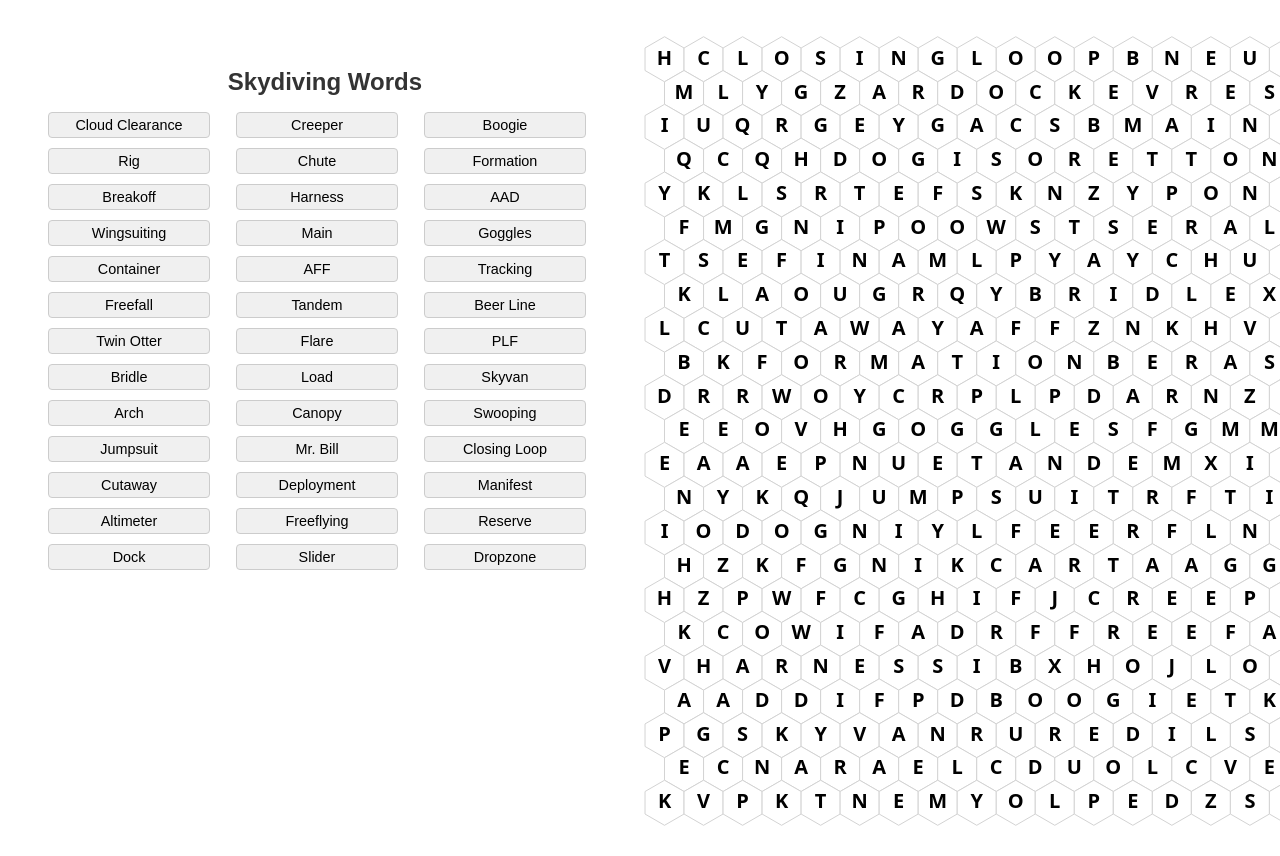
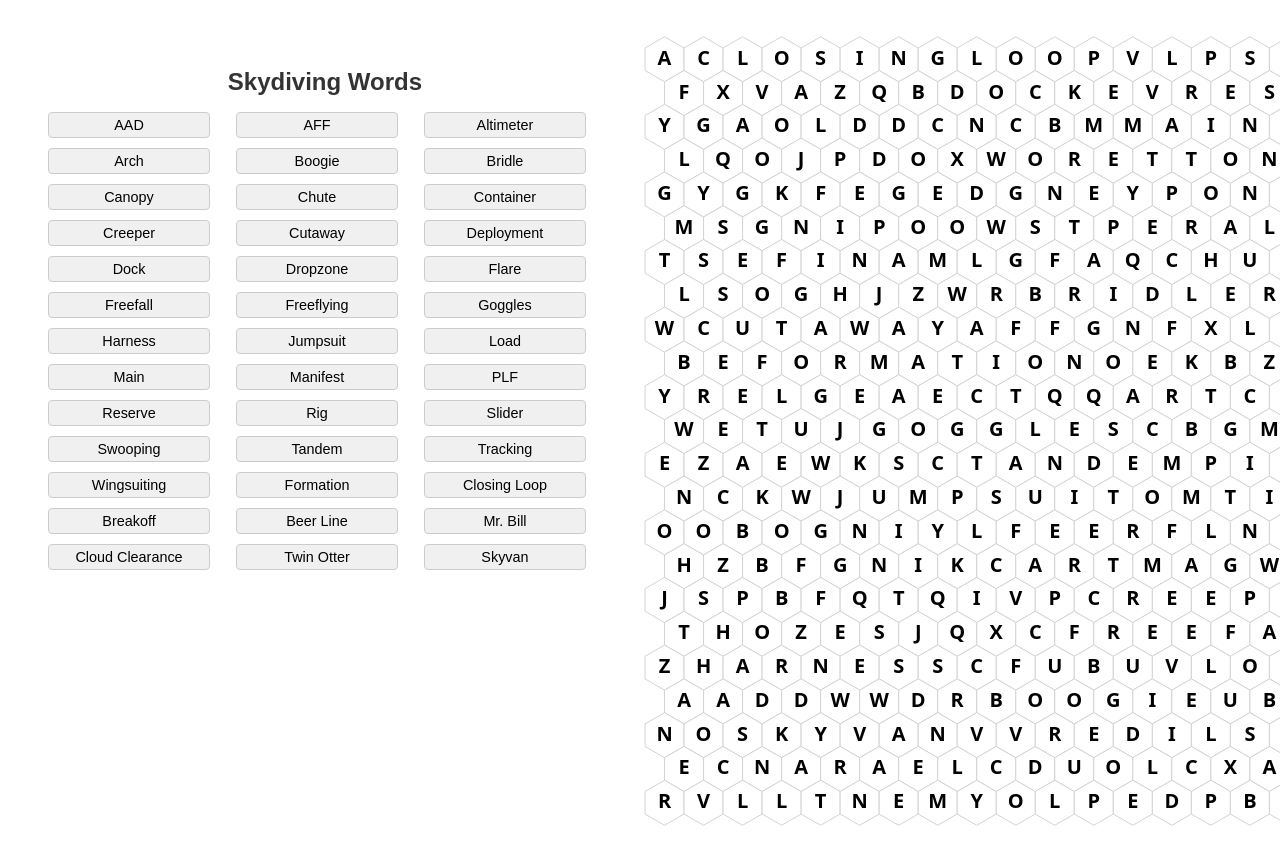
Before and after one commit to dopplerreflect/wordsearch, a SvelteKit app: page / in a window 1280 px wide. Shown: the top 856 px of the page. Built offline with nearby package versions, Linux system fonts and the light colour scheme.

Commit message:
use derived in appropriate places

```diff
--- a/src/routes/+page.svelte
+++ b/src/routes/+page.svelte
@@ -5,16 +5,16 @@
   import HexGrid from '$lib/HexGrid.svelte';
   import { placeWords, type HexGridData, type WordPlacementData } from '$lib/wordPlacement';
 
-  let selectedWordList: 'skydiving' | 'transformers' = 'skydiving';
+  let selectedWordList = $state('skydiving');
 
-  let currentWords = $state(selectedWordList === 'skydiving' ? skydivingWords : transformersWords);
+  let currentWords = $derived(selectedWordList === 'skydiving' ? skydivingWords : transformersWords);
 
   const rows = 23;
   const cols = 20;
-  let { hexGridData, wordPlacementData } = $state(placeWords(currentWords, rows, cols));
+  let { hexGridData, wordPlacementData } = $derived(placeWords(currentWords, rows, cols));
 
-  let hoveredWord: string | null = null;
-  let highlightAll: boolean = false;
+  let hoveredWord: string | null = $state(null);
+  let highlightAll: boolean = $state(false);
 
   function handleMouseEnter(word: string) {
     hoveredWord = word.toUpperCase();
@@ -27,7 +27,12 @@
   let foundWords = $state(new SvelteSet<string>([]));
 
   function handleWordFound(event: CustomEvent<string>) {
-    foundWords.add(event.detail);
+    const foundWord = event.detail;
+    console.log({foundWord})
+    const originalWord = currentWords.find(w => w.replace(/[^a-zA-Z0-9]/g, '').toUpperCase() === foundWord);
+    if (originalWord) {
+      foundWords.add(originalWord.toUpperCase());
+    }
   }
 </script>
 
```
Also changed, not shown: src/lib/wordPlacement.ts (+7 -3 lines).
